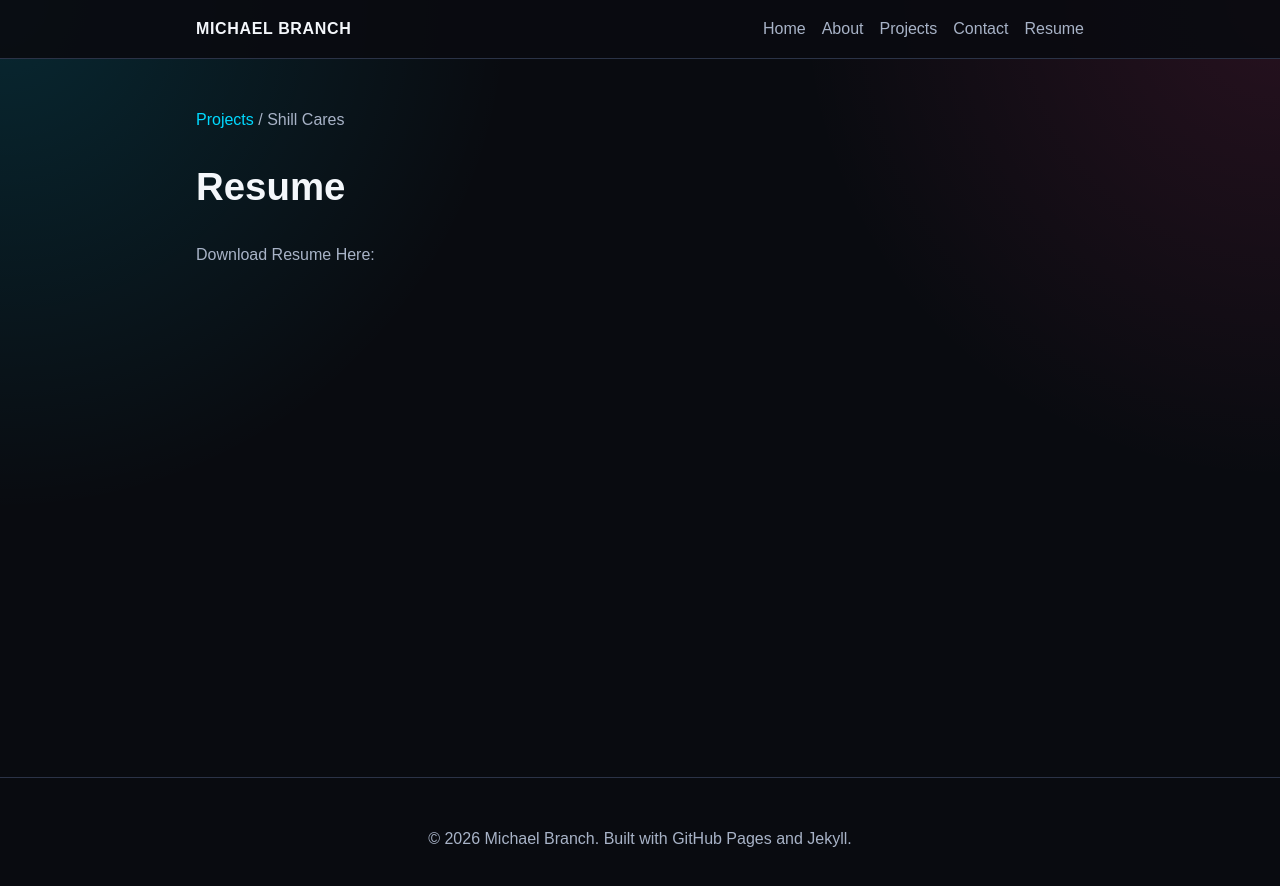
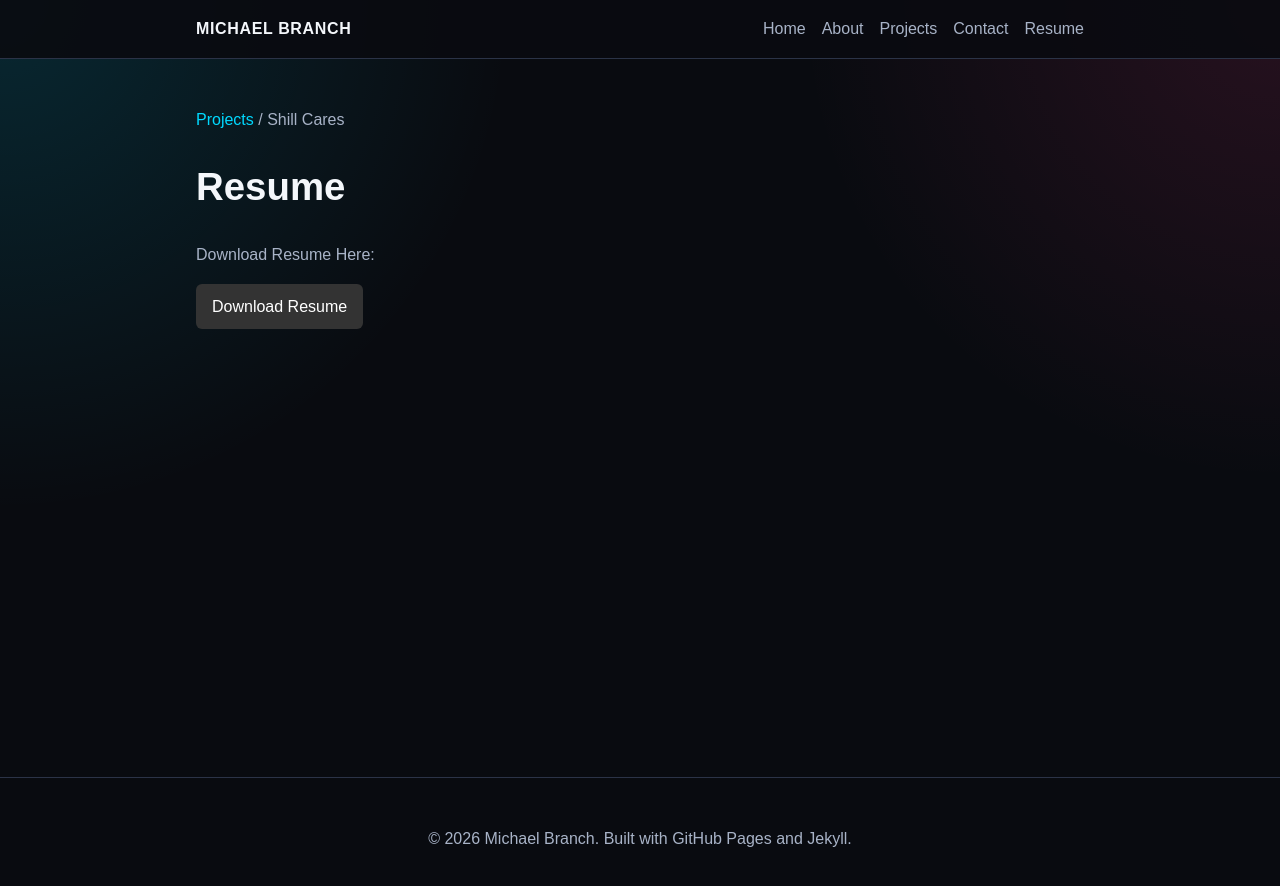
Before and after one commit to michaelbranch-code/Michaels_Portfolio, a Jekyll site: the page built from resume.html, in a window 1280 px wide. Shown: the top 886 px of the page. Built offline with Jekyll 4.4.1, drawn with Linux system fonts in a browser that asks for light colours.

Commit message:
Update resume.html

```diff
--- a/resume.html
+++ b/resume.html
@@ -11,6 +11,17 @@ title: Resume
 <section>
     <h1>Resume</h1>
     <p>Download Resume Here:</p>
-
+    <a href="assets/resume.pdf"
+       download="resume.pdf"
+       style="
+    display: inline-block;
+    padding: 10px 16px;
+    background-color: #333;
+    color: white;
+    text-decoration: none;
+    border-radius: 6px;
+  ">
+        Download Resume
+    </a>
 
 </section>
```
